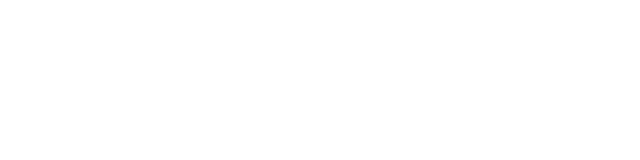
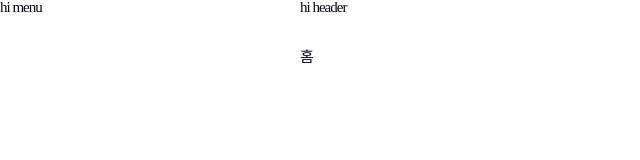
Before and after one commit to soooving/kong-town, a React (Create React App) app in the folder src/main/kongfront/: page /test in a window 1280 px wide. Before the commit this address had no page. Shown: the top 160 px of the page, without its empty margins (0-640 px from the left). Built offline with nearby package versions, Linux system fonts and the light colour scheme; a web font is replaced by a local one.

Commit message:
feat: Layout 구분

```diff
--- a/src/main/kongfront/src/app/App.js
+++ b/src/main/kongfront/src/app/App.js
@@ -1,7 +1,10 @@
 import { Component } from 'react';
 import { Route, Routes } from 'react-router-dom';
 
+import Home from '../common/Home';
 import Login from '../common/Login'
+
+import Frame from '../frame/Layout'
 
 
 class App extends Component {
@@ -10,7 +13,13 @@
         return (
             <>
                 <Routes>
-                    <Route exact path="/login" element={ <Login /> }></Route>
+                    {/* !   [ ROUTE ] - COMMON */}
+                    <Route exact path="/"       element={ <Home /> }></Route>
+                    <Route exact path="/login"  element={ <Login /> }></Route>
+
+                    <Route element={ <Frame /> }>
+                        <Route exact path="/test"  element={ <Home /> }></Route>
+                    </Route>
                 </Routes>
             </>
         );
--- a/src/main/kongfront/src/assets/css/common.css
+++ b/src/main/kongfront/src/assets/css/common.css
@@ -10,15 +10,24 @@
     --very-dark-green: #429A2B;
 }
 
+/* * PADDING */
+.pb10 { padding-bottom: 10px }
+.pb20 { padding-bottom: 20px }
+.pb30 { padding-bottom: 30px }
+.pb40 { padding-bottom: 40px }
+.pb50 { padding-bottom: 50px }
+
 /* * LOGO */
 .img-logo { position: relative; }
 .img-logo.lg { width: 150px; }
 .img-logo.mid { width: 100px; }
 .img-logo.sm { width: 50px; }
 
-/* * PADDING */
-.pb10 { padding-bottom: 10px }
-.pb20 { padding-bottom: 20px }
-.pb30 { padding-bottom: 30px }
-.pb40 { padding-bottom: 40px }
-.pb50 { padding-bottom: 50px }
+/* * BUTTON */
+.a-btn { display: inline-block; width: 100%; padding: 10px 0px; font-size: 15px; border-radius: 10px; }
+.a-text-btn { color: var(--light-gray); }
+
+/* * LAYOUT */
+.menu { width: 300px; height: 100%; float: left; }
+.header { width: calc(100% - 300px); height: 50px; float: right; }
+.contents { width: calc(100% - 300px); height: calc(100% - 50px); float: right; }
--- a/src/main/kongfront/src/assets/css/main.css
+++ b/src/main/kongfront/src/assets/css/main.css
@@ -1,8 +1,3 @@
-/* ? BUTTON */
-.a-text-btn {  }
-.a-btn { display: inline-block; width: 100%; padding: 10px 0px; font-size: 15px; border-radius: 10px; }
-.a-btn.login-btn { padding: 20px 0px; font-size: 20px; background-color: var(--dark-green); color: var(--white); }
-
 /* ? TITLE */
 .div-title { font-family: 'pretendard-semiBold'; font-size: 40px; }
 
@@ -16,6 +11,6 @@
 .login-area-input > ul > li > input { width: 100%; padding: 15px 10px; border: 1px solid var(--light-gray); border-radius: 10px; font-size: 15px; }
 .login-area-input > ul > li > input:focus { border: 2px solid var(--dark-green); }
 .login-area-btn { text-align: center; padding-top: 10px; }
+.login-area-btn .a-btn.login-btn { padding: 20px 0px; font-size: 20px; background-color: var(--dark-green); color: var(--white); }
 .login-area-link { margin-top: 20px; display: flex; justify-content: space-between; }
-.login-area-link a { color: var(--light-gray); }
 .login-area-link a:not(:last-child) { padding-right: 30px; }
--- /dev/null
+++ b/src/main/kongfront/src/common/Home.js
@@ -0,0 +1,15 @@
+import { Component } from 'react';
+
+
+class Home extends Component {
+
+    render(){
+        return (
+            <div className={'contents'}>
+                홈
+            </div>
+        );
+    }
+}
+
+export default Home;
--- /dev/null
+++ b/src/main/kongfront/src/frame/Header.js
@@ -0,0 +1,7 @@
+const Header = () => (
+    <div className={'header'}>
+        hi header
+    </div>
+);
+
+export default Header;
--- /dev/null
+++ b/src/main/kongfront/src/frame/Layout.js
@@ -0,0 +1,14 @@
+import { Outlet } from "react-router-dom";
+
+import Header from '../frame/Header';
+import Menu from '../frame/Menu';
+
+const Layout = () => (
+    <>
+        <Menu />
+        <Header />
+        <Outlet />
+    </>
+);
+
+export default Layout;
--- /dev/null
+++ b/src/main/kongfront/src/frame/Menu.js
@@ -0,0 +1,7 @@
+const Menu = () => (
+    <div className={'menu'}>
+        hi menu
+    </div>
+);
+
+export default Menu;
```
